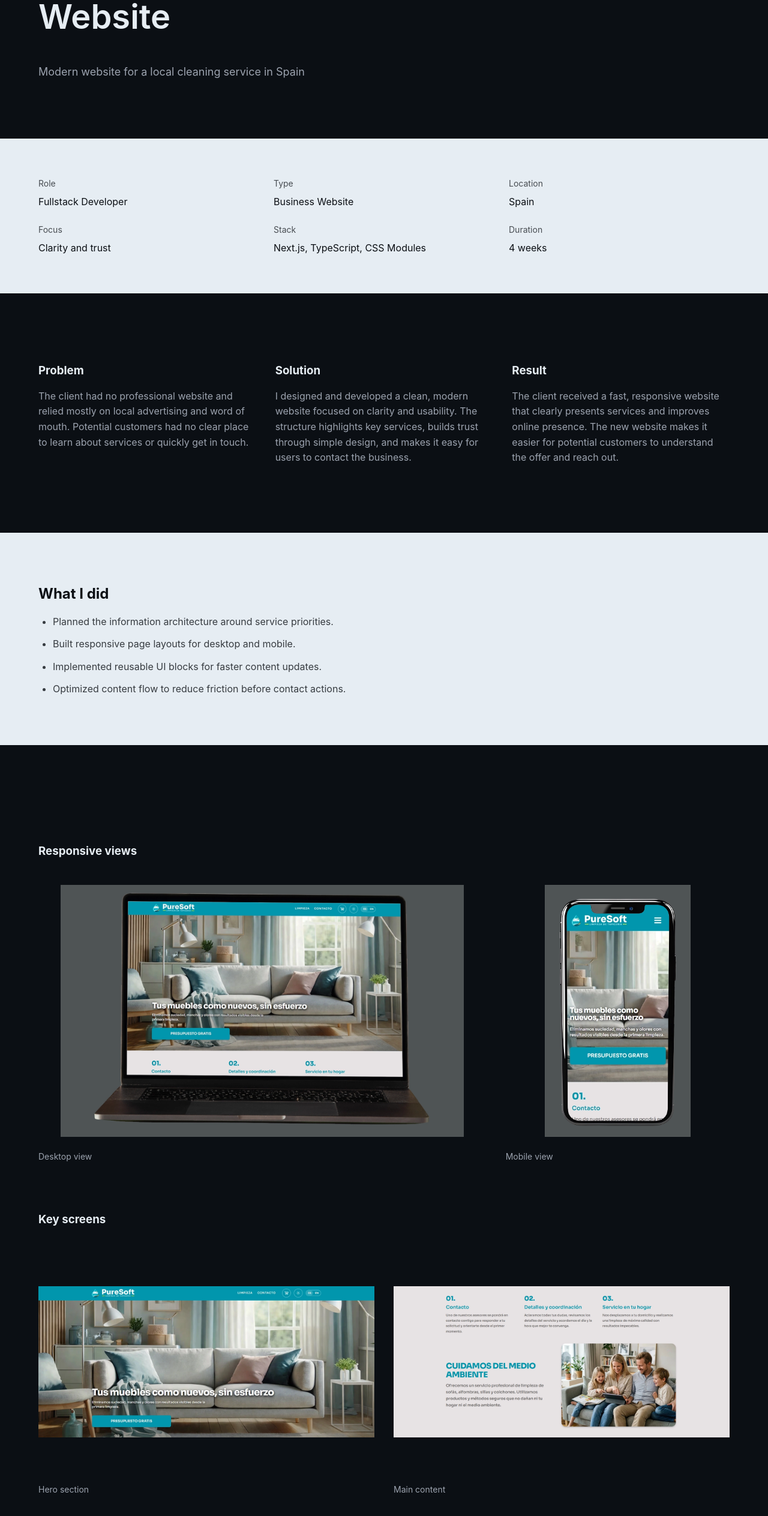
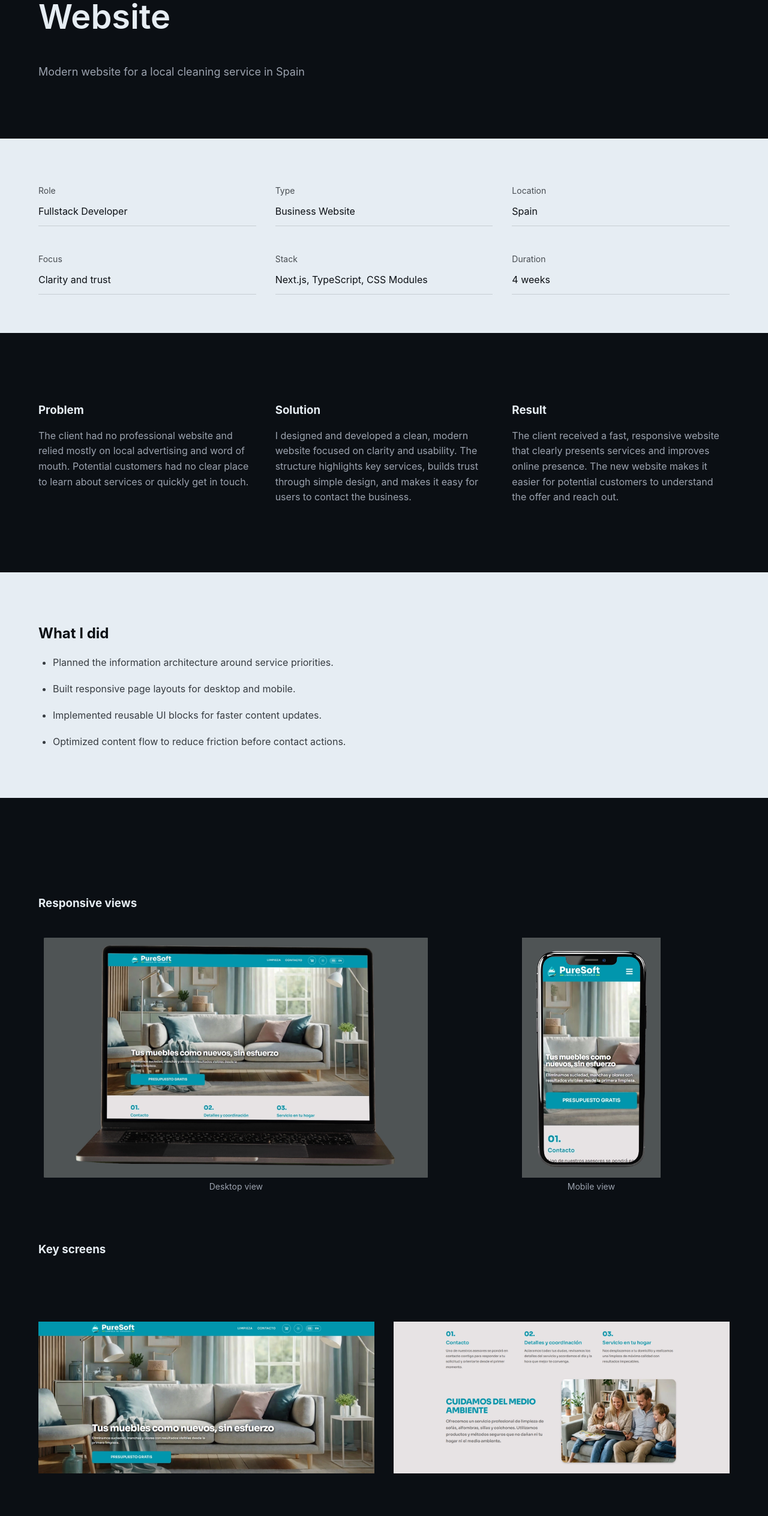
Before and after one commit to AlexDroff/portfolio_web, a Next.js app: page /projects/cleaning in a window 1280 px wide. Shown: the part 262-2789 px from the top of the page at 60% size. Built offline with nearby package versions, Linux system fonts and the light colour scheme.

Commit message:
update gallery and meta spacing, adjust contribution list spacing, and refine CTA layout and image presentation.

```diff
--- a/src/components/project/ProjectCTA/ProjectCTA.module.css
+++ b/src/components/project/ProjectCTA/ProjectCTA.module.css
@@ -21,4 +21,5 @@
 
 .actions {
   margin-top: var(--space-6);
+  display: inline-flex;
 }
--- a/src/components/project/ProjectCTA/ProjectCTA.tsx
+++ b/src/components/project/ProjectCTA/ProjectCTA.tsx
@@ -22,7 +22,7 @@ export const ProjectCTA = ({
           <h2 className={styles.title}>{title}</h2>
           {subtext ? <p className={styles.subtitle}>{subtext}</p> : null}
 
-          <Link href="/contact">
+          <Link href="/contact" className={styles.actions}>
             <Button>{buttonLabel}</Button>
           </Link>
         </div>
--- a/src/components/project/ProjectContributions/ProjectContributions.module.css
+++ b/src/components/project/ProjectContributions/ProjectContributions.module.css
@@ -16,7 +16,7 @@
 .list {
   display: flex;
   flex-direction: column;
-  gap: var(--space-3);
+  gap: var(--space-4);
   list-style: disc;
   padding-left: var(--space-5);
 }
@@ -24,5 +24,5 @@
 .item {
   color: var(--bg-dark);
   opacity: 0.8;
-  line-height: 1.6;
+  line-height: 1.75;
 }
--- a/src/components/project/ProjectGallery/ProjectGallery.module.css
+++ b/src/components/project/ProjectGallery/ProjectGallery.module.css
@@ -15,8 +15,9 @@
 
 .responsivePair {
   display: grid;
-  grid-template-columns: 2fr 1fr;
+  grid-template-columns: 2fr 1.4fr;
   gap: var(--space-6);
+  align-items: end;
 }
 
 .gridLayout {
@@ -28,7 +29,7 @@
 .item {
   display: flex;
   flex-direction: column;
-  gap: var(--space-2);
+  gap: 0;
 }
 
 .pairFrame,
@@ -40,22 +41,31 @@
 }
 
 .pairFrame {
-  height: 420px;
+  height: 400px;
 }
 
 .gridFrame {
-  height: 360px;
+  height: 380px;
 }
 
 .image {
   width: 100%;
   height: 100%;
+}
+
+.pairFrame .image {
+  object-fit: contain;
+}
+
+.gridFrame .image {
   object-fit: contain;
 }
 
 .label {
+  margin-top: var(--space-1);
   color: var(--text-secondary);
   font-size: 14px;
+  text-align: center;
 }
 
 @media (max-width: 768px) {
@@ -64,3 +74,22 @@
     grid-template-columns: 1fr;
   }
 }
+
+.gridLayout > .item {
+  width: 100%;
+  max-width: 680px;
+}
+
+.gridLayout > .item:last-child:nth-child(odd) {
+  grid-column: 1 / -1;
+  max-width: 760px;
+  justify-self: center;
+}
+
+@media (max-width: 768px) {
+  .gridLayout > .item:last-child:nth-child(odd) {
+    grid-column: auto;
+    max-width: 100%;
+    justify-self: stretch;
+  }
+}
--- a/src/components/project/ProjectMeta/ProjectMeta.module.css
+++ b/src/components/project/ProjectMeta/ProjectMeta.module.css
@@ -7,13 +7,15 @@
 .grid {
   display: grid;
   grid-template-columns: repeat(3, minmax(0, 1fr));
-  gap: var(--space-5);
+  gap: var(--space-6);
 }
 
 .item {
   display: flex;
   flex-direction: column;
-  gap: var(--space-2);
+  gap: var(--space-3);
+  padding: var(--space-3) 0;
+  border-bottom: 1px solid color-mix(in srgb, var(--bg-dark) 14%, transparent);
 }
 
 .label {
```
Also changed, not shown: public/projects/rental-house/5.webp.
